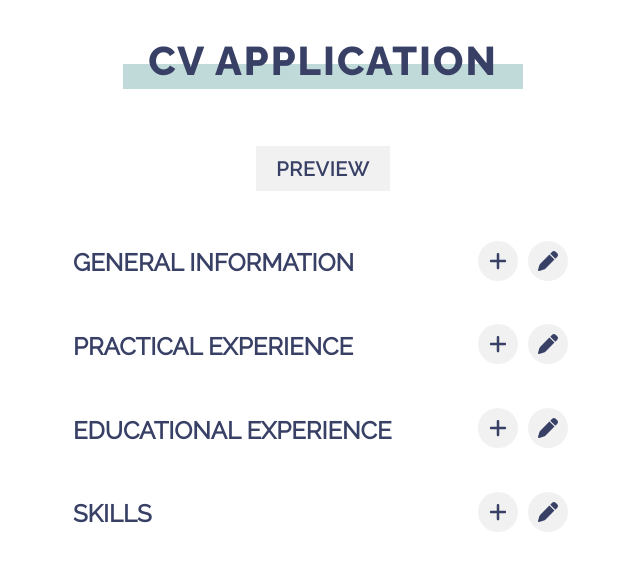
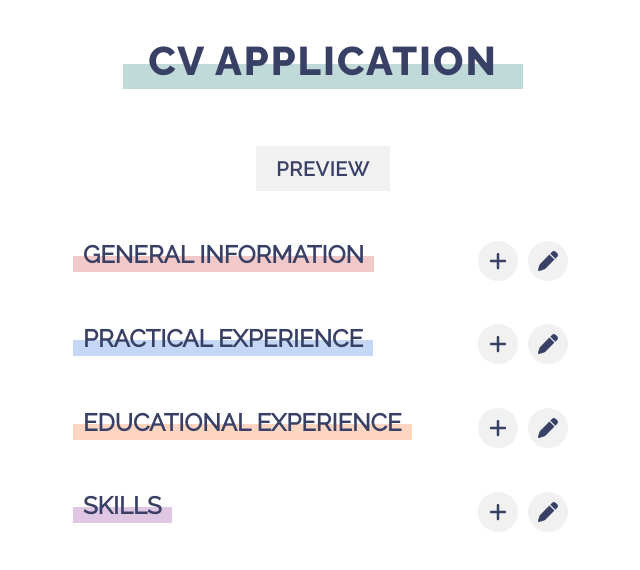
Before and after one commit to mooniiDev/cv-application, a React (Create React App) app: page / in a window 1280 px wide. Shown: the top 570 px of the page, without its empty margins (317-957 px from the left). Built offline with nearby package versions, Linux system fonts and the light colour scheme.

Commit message:
Add bottom borders to info titles, update color palette

```diff
--- a/src/components/EducationalExperience.js
+++ b/src/components/EducationalExperience.js
@@ -16,7 +16,7 @@ class EducationalExperience extends React.Component {
     return (
       <div>
         <h2 className="info-title">
-          <span>EDUCATIONAL EXPERIENCE</span>
+          <span className="info-educational">EDUCATIONAL EXPERIENCE</span>
           <span className="info-buttons">
             <FontAwesomeIcon icon={faPlus} className="fa-fw" />
             <FontAwesomeIcon icon={faPen} className="fa-fw" />
--- a/src/components/GeneralInformation.js
+++ b/src/components/GeneralInformation.js
@@ -16,7 +16,7 @@ class GeneralInformation extends React.Component {
     return (
       <div>
         <h2 className="info-title">
-          <span>GENERAL INFORMATION</span>
+          <span className="info-general">GENERAL INFORMATION</span>
           <span className="info-buttons">
             <FontAwesomeIcon icon={faPlus} className="fa-fw" />
             <FontAwesomeIcon icon={faPen} className="fa-fw" />
--- a/src/components/PracticalExperience.js
+++ b/src/components/PracticalExperience.js
@@ -16,7 +16,7 @@ class PracticalExperience extends React.Component {
     return (
       <div>
         <h2 className="info-title">
-          <span>PRACTICAL EXPERIENCE</span>
+          <span className="info-practical">PRACTICAL EXPERIENCE</span>
           <span className="info-buttons">
             <FontAwesomeIcon icon={faPlus} className="fa-fw" />
             <FontAwesomeIcon icon={faPen} className="fa-fw" />
--- a/src/components/Skills.js
+++ b/src/components/Skills.js
@@ -16,7 +16,7 @@ class Skills extends React.Component {
     return (
       <div>
         <h2 className="info-title">
-          <span>SKILLS</span>
+          <span className="info-skills">SKILLS</span>
           <span className="info-buttons">
             <FontAwesomeIcon icon={faPlus} className="fa-fw" />
             <FontAwesomeIcon icon={faPen} className="fa-fw" />
--- a/src/styles/App.css
+++ b/src/styles/App.css
@@ -46,6 +46,24 @@
 
 .info-title span:first-child {
   align-self: center;
+  padding: 0 10px;
+  line-height: 3px;
+}
+
+.info-general {
+  border-bottom: 16px solid var(--red);
+}
+
+.info-practical {
+  border-bottom: 16px solid var(--light-blue);
+}
+
+.info-educational {
+  border-bottom: 16px solid var(--orange);
+}
+
+.info-skills {
+  border-bottom: 16px solid var(--purple);
 }
 
 .fa-plus,
@@ -57,3 +75,8 @@
   font-size: 1rem;
   border-radius: 50%;
 }
+
+/* Visibility Styling */
+.hidden {
+  display: none;
+}
--- a/src/styles/index.css
+++ b/src/styles/index.css
@@ -22,10 +22,14 @@
 
 /* Color Palette */
 :root {
-  --blue: #394066;
+  --white: #FFFFFF;
+  --grey: #F1F1F1;
+  --dark-blue: #394066;
   --green: #C0DAD9;
-  --grey: #F1F1F1;
-  --white: #FFFFFF;
+  --red: #F2C9C9;
+  --light-blue: #C4D7F4;
+  --orange: #FDD5C0;
+  --purple: #DFC6E3;
 }
 
 body {
@@ -33,15 +37,10 @@ body {
   font-family: "Raleway-Regular", -apple-system, BlinkMacSystemFont, "Segoe UI",
     "Roboto", "Oxygen", "Ubuntu", "Cantarell", "Fira Sans", "Droid Sans",
     "Helvetica Neue", sans-serif;
-  color: var(--blue);
+  color: var(--dark-blue);
 }
 
 code {
   font-family: source-code-pro, Menlo, Monaco, Consolas, "Courier New",
     monospace;
 }
-
-/* Visibility Styling */
-.hidden {
-  display: none;
-}
```
